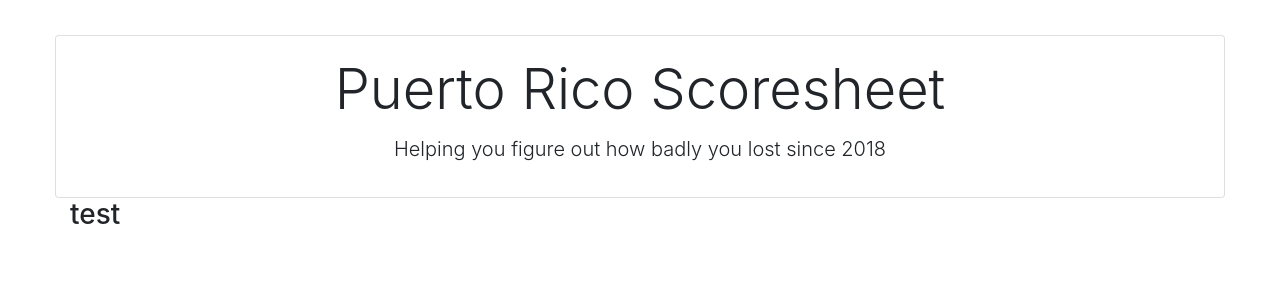
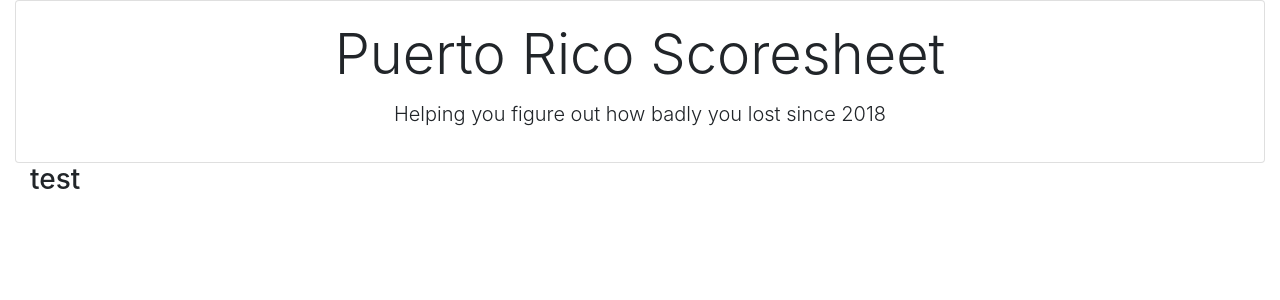
Before and after one commit to ROldford/puerto-rico-scoresheet, a React (Create React App) app: page / in a window 1280 px wide. Shown: the top 300 px of the page. Built offline with nearby package versions, Linux system fonts and the light colour scheme.

Commit message:
Fixed app styling, added hr styling

```diff
--- a/src/index.css
+++ b/src/index.css
@@ -1,4 +1,8 @@
 .scoresheet {
-  width: 1200px;
-  margin: 35px auto;
+  width: auto;
+  margin: auto auto;
 }
+
+hr.style1{
+  border-top: 1px solid #8c8b8b;
+}
```
